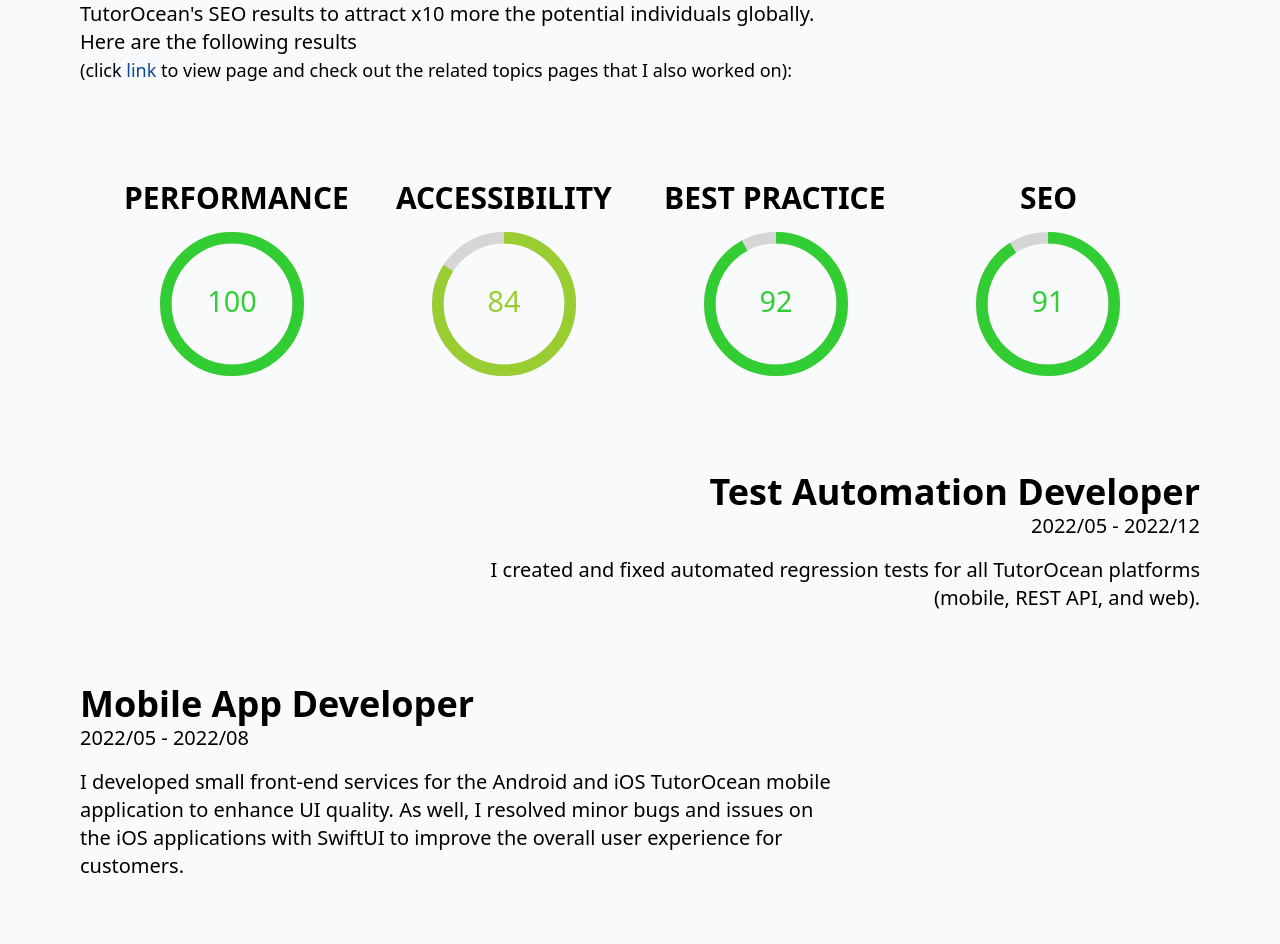
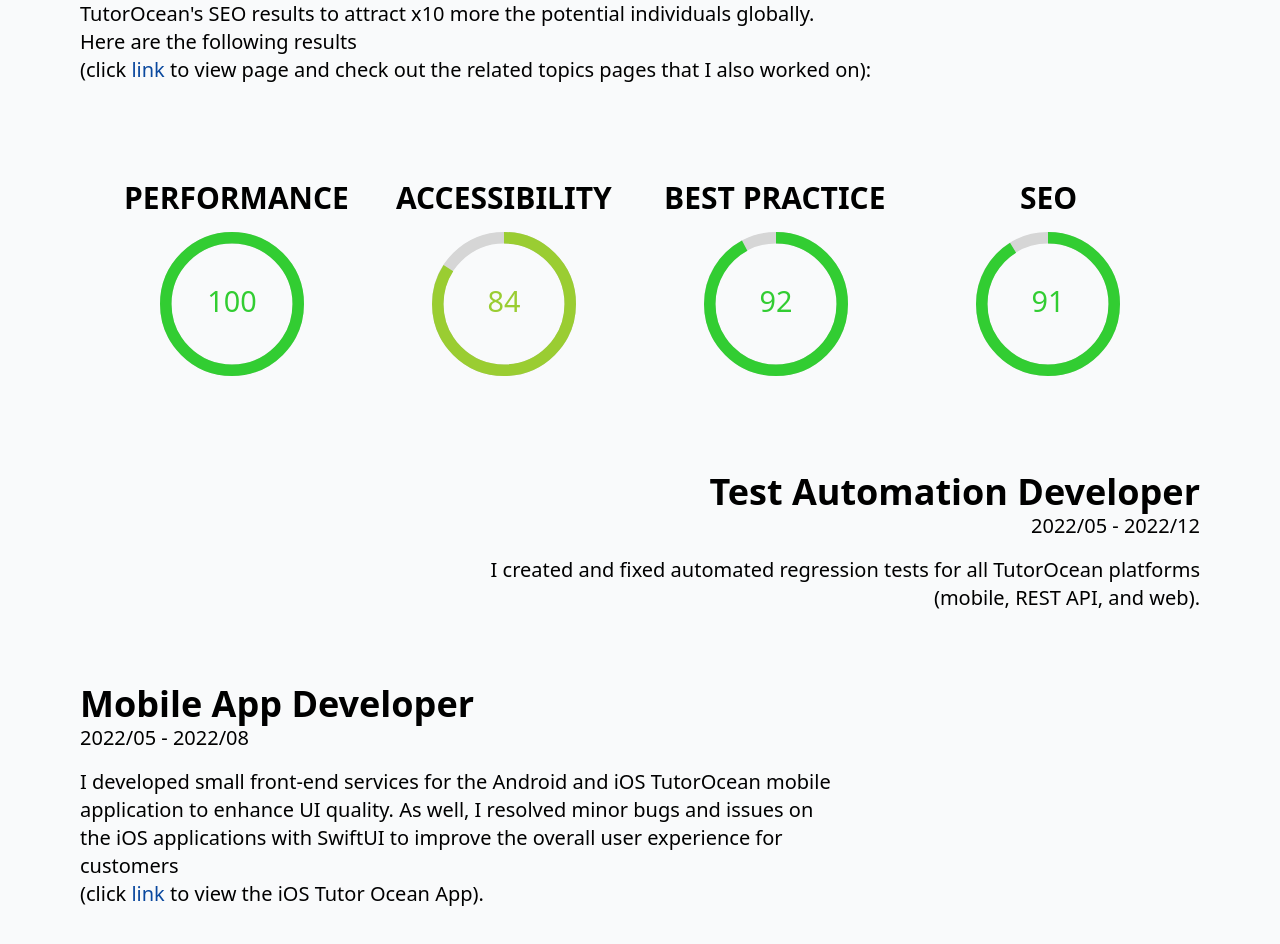
Before and after one commit to MoleXprof/MoleXprof.github.io, a Next.js app: page /experience in a window 1280 px wide. Shown: the part 680-1624 px from the top of the page. Built offline with nearby package versions, Linux system fonts and the light colour scheme.

Commit message:
small changes

```diff
--- a/components/layouts/contact.tsx
+++ b/components/layouts/contact.tsx
@@ -22,7 +22,7 @@
         title="What's Next?"
         titleClassName="text-purple-700"
         backgroundTitle="What's Next?"
-        subTitle="I am currently looking for my second co-op placement for this summer of 2023."
+        subTitle="I am currently looking for my second co-op placement for the summer of 2023."
       />
       <div className="mt-44 md:mx-20 mx-10 divide-y">
         <ContactInfo
--- a/components/layouts/experience.tsx
+++ b/components/layouts/experience.tsx
@@ -8,7 +8,6 @@
 import CircularProgress from "../circularProgress";
 import Footer from "../footer";
 import JobText from "../jobText";
-import Link from "next/link";
 
 const ExperienceLayout = () => {
   const router = useRouter();
@@ -48,9 +47,9 @@
           description="I developed and fixed small front-end components based on the requests from renowned international institutions to keep them happy and loyal. Furthermore, I constructed new statically generated pages for the B2C website to help improve TutorOcean's SEO results to attract x10 more the potential individuals globally. Here are the following results "
         />
       </div>
-      <div className="font-light md:ml-20 mx-10 text-lg">
+      <div className="font-light md:ml-20 mx-10 md:text-xl text-lg">
         (click{" "}
-        <a className="hyperlink" href="https://tutorocean.com/topics">
+        <a className="hyperlink" href="https://tutorocean.com/topics" target="_blank" rel="noreferrer">
           link
         </a>{" "}
         to view page and check out the related topics pages that I also worked
@@ -72,8 +71,15 @@
           right={false}
           title="Mobile App Developer"
           date="2022/05 - 2022/08"
-          description="I developed small front-end services for the Android and iOS TutorOcean mobile application to enhance UI quality. As well, I resolved minor bugs and issues on the iOS applications with SwiftUI to improve the overall user experience for customers."
+          description="I developed small front-end services for the Android and iOS TutorOcean mobile application to enhance UI quality. As well, I resolved minor bugs and issues on the iOS applications with SwiftUI to improve the overall user experience for customers"
         />
+      </div>
+      <div className="font-light md:ml-20 mx-10 md:text-xl text-lg">
+        (click{" "}
+        <a className="hyperlink" href="https://apps.apple.com/ca/app/tutorocean/id1480876532" target="_blank" rel="noreferrer">
+          link
+        </a>{" "}
+        to view the iOS Tutor Ocean App).
       </div>
       <SubHeader
         title="Other Experiences"
--- a/components/layouts/index.tsx
+++ b/components/layouts/index.tsx
@@ -63,13 +63,13 @@
         right
         title="Sports & Fitness"
         category="Passions"
-        text={`Ever since I was young, I've always loved playing sports. For as long as I can remember, I have been playing hockey and soccer. I enjoy playing hockey the most, since I've grown to love the sport and have met many of my longest friends through hockey. I also love playing basketball, volleyball, and skiing. Due to the restrictions of the pandemic I was unable to play many of my sports, thus I started trying and getting into other sports such as golf, rock climbing, and, if you count it as a sport, chess.`}
+        text={`Ever since I was young, I've always loved playing sports. For as long as I can remember, I have been playing hockey and soccer. I enjoy playing hockey the most because along the way, I have met many of my closest friends through the sport. I also love playing basketball, volleyball, and skiing. Due to the restrictions of the pandemic I was unable to play many of my sports, thus I started trying and getting into other sports such as golf, rock climbing, and, if you count it as a sport, chess.`}
       />
       <Card
         right={false}
         title="Anime & Manga"
         category="Interests"
-        text={`On my spare time, I enjoy spending time with family and friends. Though, ever since I was young I have always loved the mediums of anime and manga. I grew up watching the Pokémon and Yu-Gi-Oh show and was later introduced to mangas by friends and family members. It has become a big aspect of my life, since it is an something I thoroughly enjoy whenever I get free time.`}
+        text={`On my spare time, I enjoy spending time with family and friends. Though, ever since I was young I have always loved the mediums of anime and manga. I grew up watching the Pokémon and Yu-Gi-Oh shows and was later introduced to mangas by friends and family members. It has become a big aspect of my life, since it is an something I thoroughly enjoy whenever I get free time.`}
       />
       <ImageCarousel
         className="mb-10 mt-16"
```
